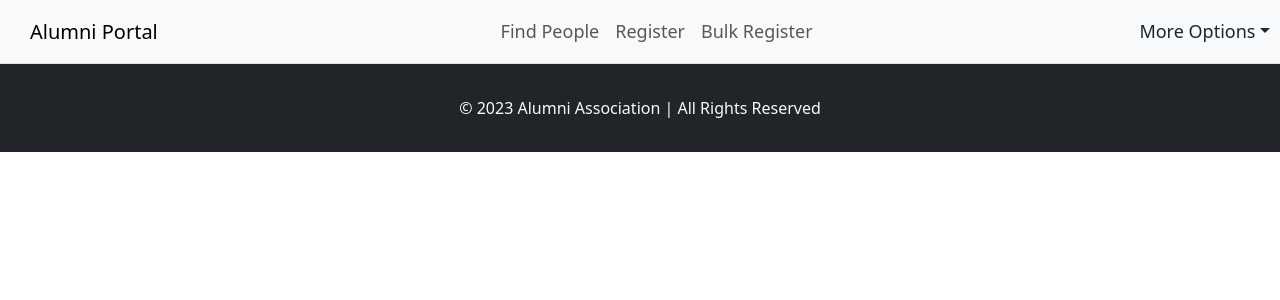
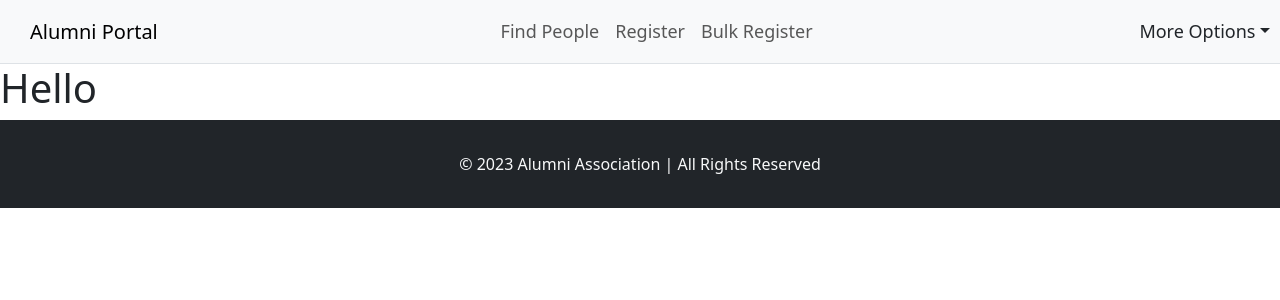
Before and after one commit to VISHVA1403/alumni-server, a React (Create React App) app in the folder alumni-web/: page / in a window 1280 px wide. Shown: the top 300 px of the page. Built offline with nearby package versions, Linux system fonts and the light colour scheme; the HTML template or start-up script is replaced by a standard one.

Commit message:
variable suite

```diff
--- a/alumni-web/src/App.js
+++ b/alumni-web/src/App.js
@@ -13,9 +13,10 @@ const App = () => {
               <PageNavbar/>
               <Routes>
                 <Route path='/login' element={<LoginPage/>}></Route>
-                <Route path='/find-people' element={<People/>}></Route>
+                {/* <Route path='/find-people' element={<People/>}></Route> */}
                 <Route path='/single-register' element={<SingleRegister/>}></Route>
                 <Route path='/bulk-register' element={<BulkRegister/>}></Route>
+                <Route path="*" element={<People/>}></Route>
               </Routes>
               <Footer/>
         </BrowserRouter>
```
